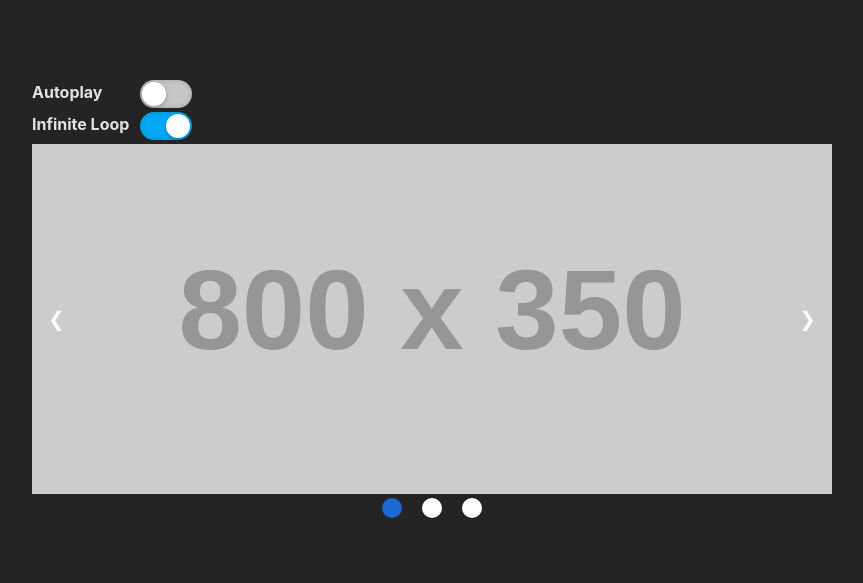
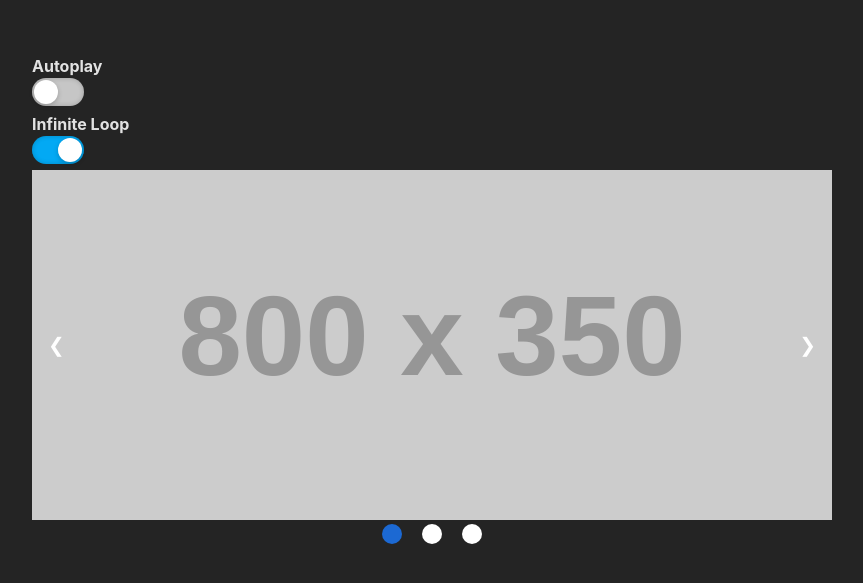
Before and after one commit to StiliyanStoyanov/carousel, a React (Vite) app: page / in a window 1280 px wide. Shown: the part 101-684 px from the top of the page, without its empty margins (208-1071 px from the left). Built offline with nearby package versions, Linux system fonts and the light colour scheme.

Commit message:
style: add generic margin bottom class

```diff
--- a/src/App.css
+++ b/src/App.css
@@ -1,5 +1,9 @@
 .relative {
   position: relative;
+}
+
+.mb-4 {
+   margin-bottom: 4px;
 }
 
 img {
@@ -86,7 +90,7 @@ iframe {
   border-radius: 3px 0 0 3px;
 }
 
-.option-controlls-container {
+.option-controlls-toggles-container {
   display: flex;
   width: 160px;
   margin-bottom: 4px;
```
